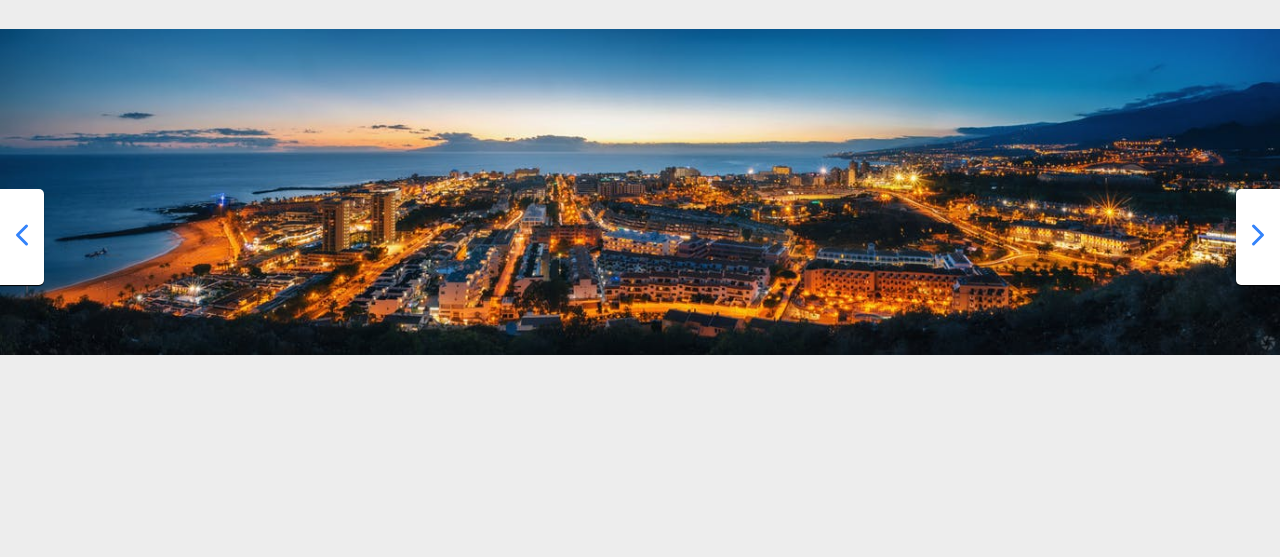
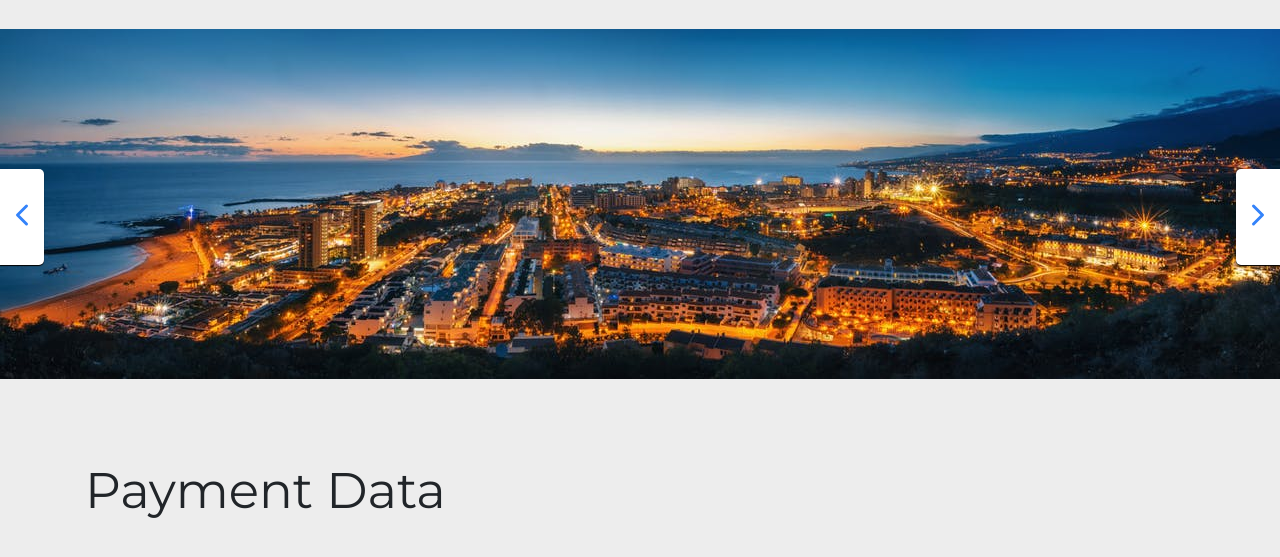
Before and after one commit to BrianXS/Truequelibre-UI, a plain HTML site: page index.html in a window 1280 px wide. Shown: the part 633-1190 px from the top of the page. Before the commit the page ends 988 px from the top, so only its background shows below. Drawn offline with nearby package versions, Linux system fonts and the light colour scheme.

Commit message:
finnished the carousel started doing the payment data section

```diff
--- a/css/truequelibre.css
+++ b/css/truequelibre.css
@@ -358,12 +358,16 @@
         position: absolute;
         font-size: 10px;
         cursor: pointer;
-        margin-top: -13%;
+        margin-top: -210px;
         padding: 30px 6px;
         background: white;
         border-radius: 0 5px 5px 0;
         box-shadow: 0 1px 1px 0 black;
 
+    }
+    .carousel > .slide > img {
+        object-fit: cover;
+        height: 350px !important;
     }
 
     .carousel > .navigation:last-child {
--- a/index.html
+++ b/index.html
@@ -316,6 +316,15 @@
             <ion-icon name="chevron-forward-outline"></ion-icon>
         </a>
     </div>
+    <br>
+    <div class="container">
+        <div class="row">
+            <div class="col-12 spacer-md">
+                <h1 class="title">Payment Data</h1>
+            </div>
+        </div>
+    </div>
+    <br>
     <script src="https://unpkg.com/ionicons@5.0.0/dist/ionicons.js"></script>
     <script src="./js/main.js"></script>
 </body>
```
